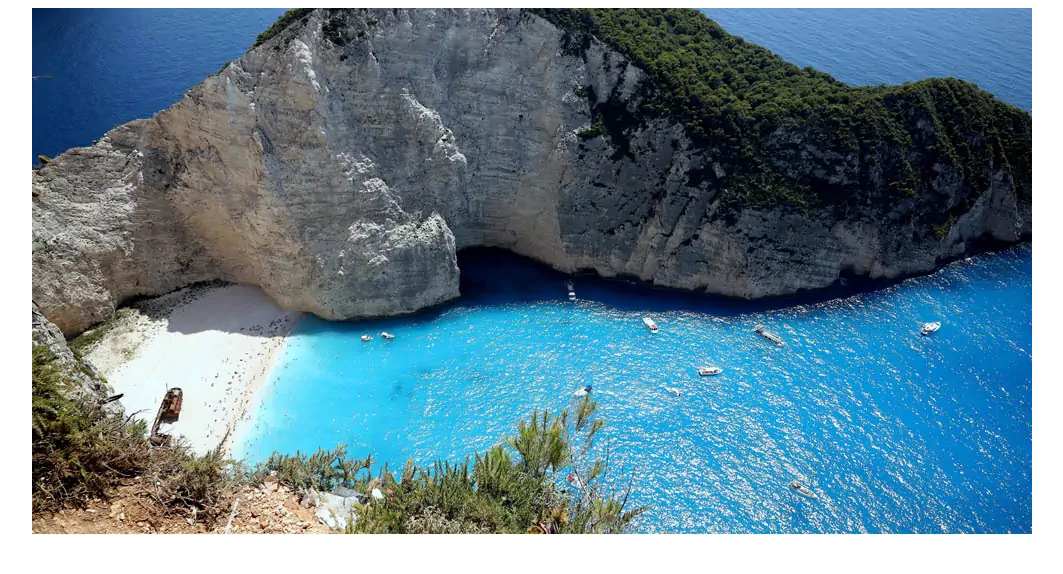
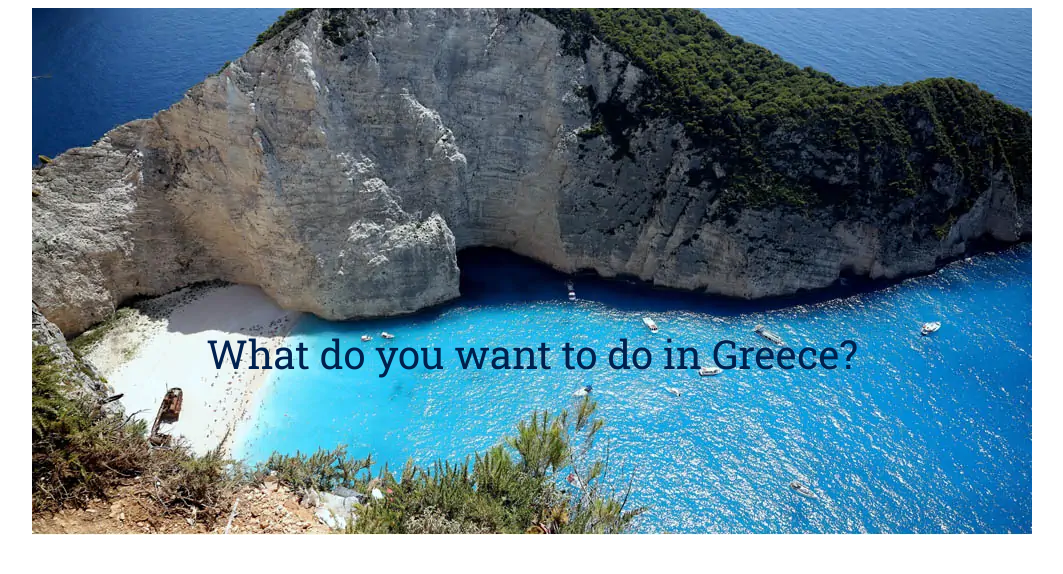
Before and after one commit to seanpolid/greek-tours, a plain HTML site: page index.html in a window 1280 px wide. Shown: the whole page, without its empty margins (108-1171 px from the left). Drawn offline with Linux system fonts and the light colour scheme; a web font is replaced by a local one.

Commit message:
Added masthead h1 and positioned it

```diff
--- a/css/main.css
+++ b/css/main.css
@@ -8,6 +8,7 @@
     header {background: url(../layout2-assets/hero-image-greece.webp) top center no-repeat; min-height: 527px; width: 100%; position: relative; left: 0}
     #logo {background: url(../layout2-assets/go-greek-tours.png) top center no-repeat; min-height: 92px; width: 107px; position: absolute; left: 10px; top: 10px;}
     #logo:focus {border-color: #fff;}
+    header h1 {font: 40px/1.3 'Roboto Slab', serif; color: #00214f; margin: 0 auto; position: relative; top: 320px; width: 90%; text-align: center;}
 }
 
 @media screen and (max-width: 1010px) {
--- a/index.html
+++ b/index.html
@@ -13,6 +13,7 @@
     <div class="container">
         <header aria-label="">
             <a href="#" id="logo"></a>
+            <h1>What do you want to do in Greece?</h1>
         </header>
 
         <main>
```
